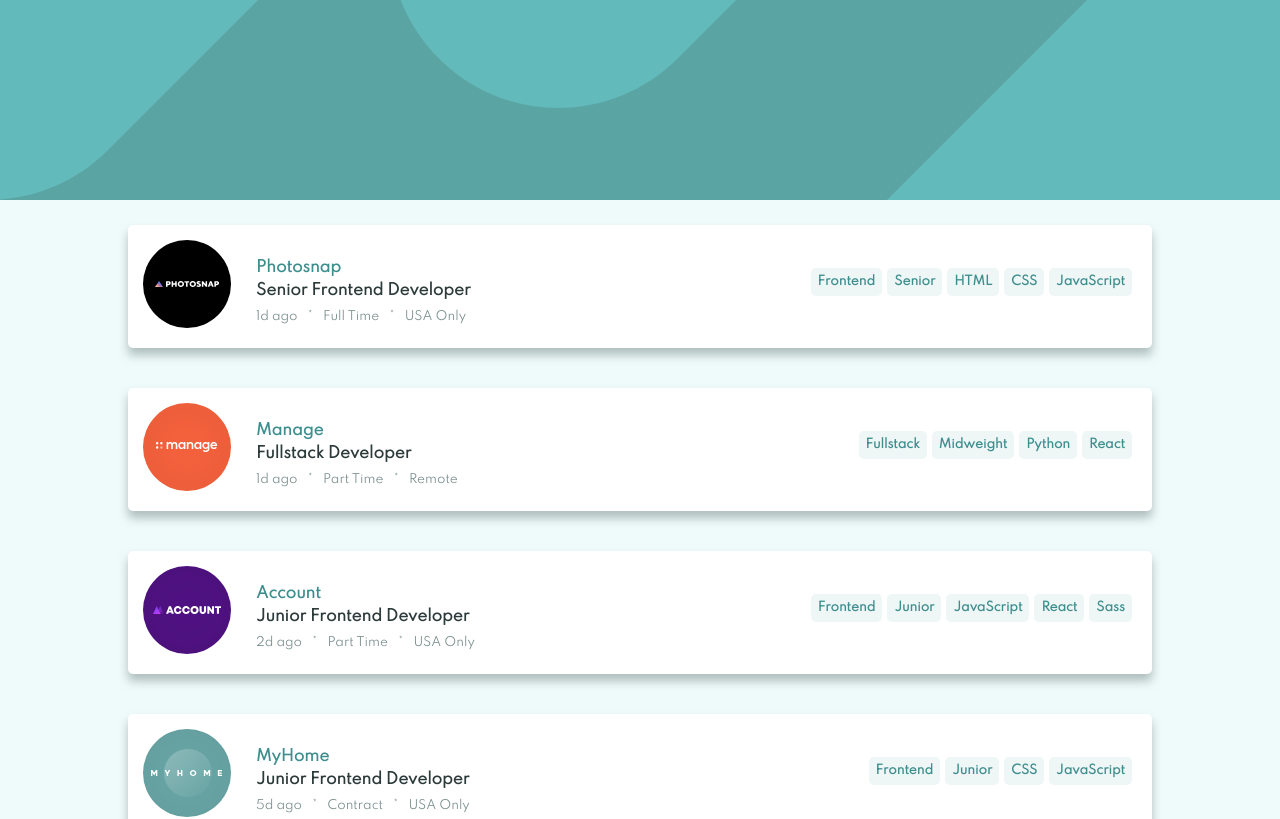
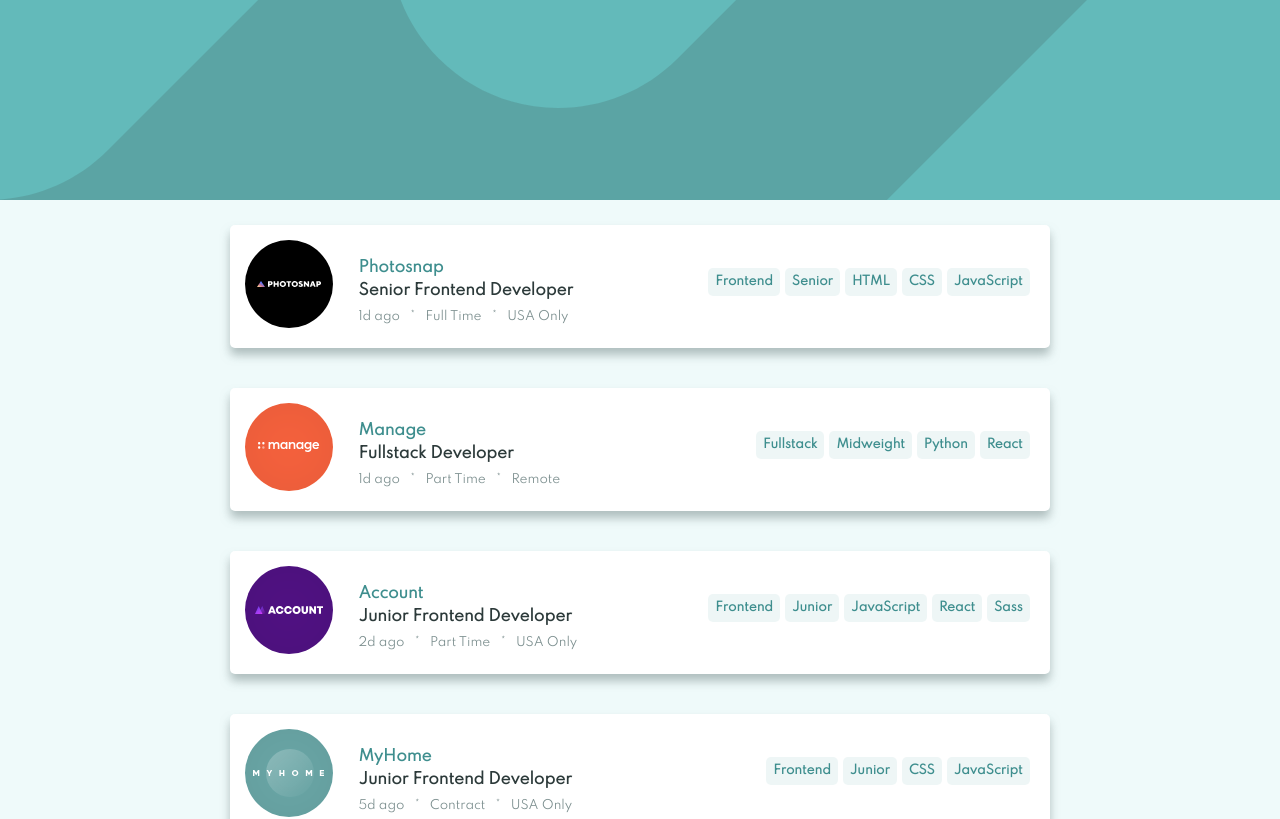
Before and after one commit to CodeSmitty/job-filter-challenge, a React (Create React App) app: page / in a window 1280 px wide. Shown: the top 819 px of the page. Built offline with nearby package versions, Linux system fonts and the light colour scheme.

Commit message:
fixing build css

```diff
--- a/src/components/filterHome/filter-home.css
+++ b/src/components/filterHome/filter-home.css
@@ -10,5 +10,5 @@
 .jobs-container{
     margin:0 auto;
     margin-top:50px;
-    width:100%;
+    max-width: 80%;
 }
```
